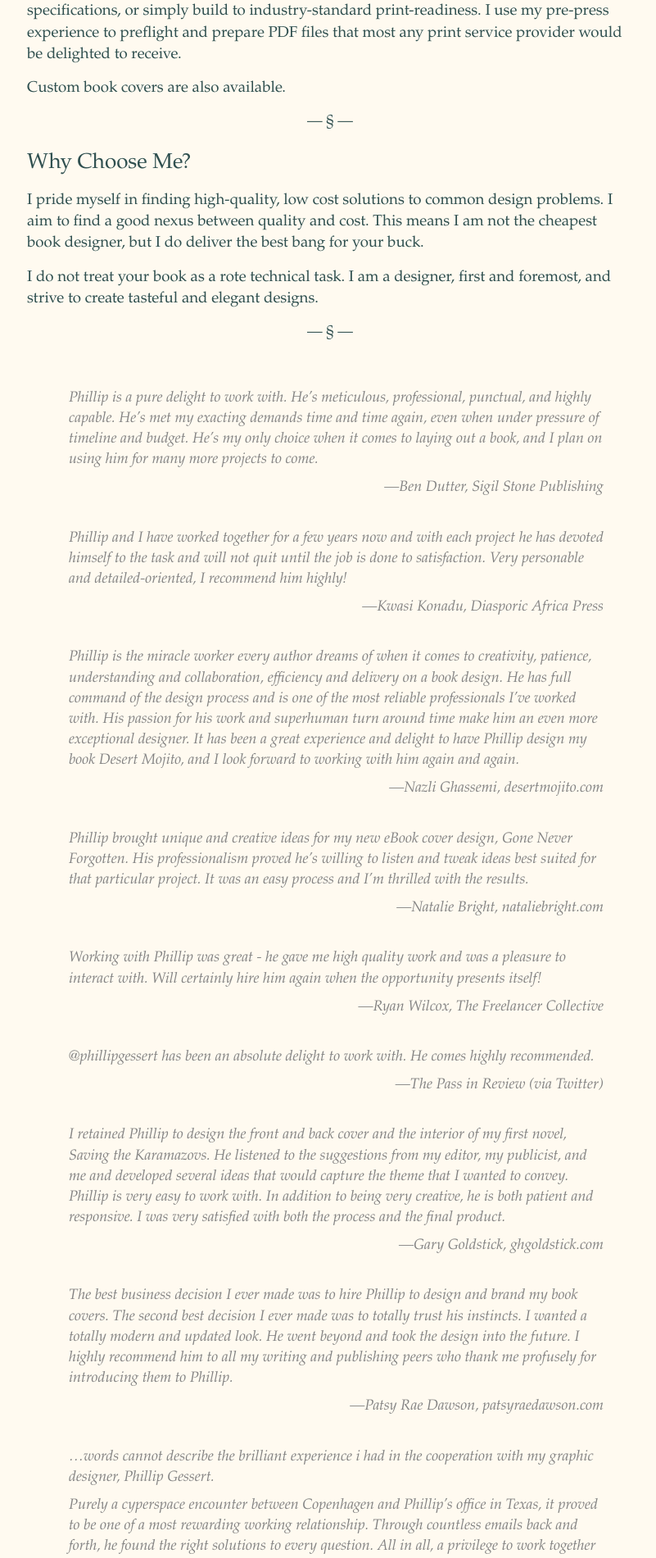
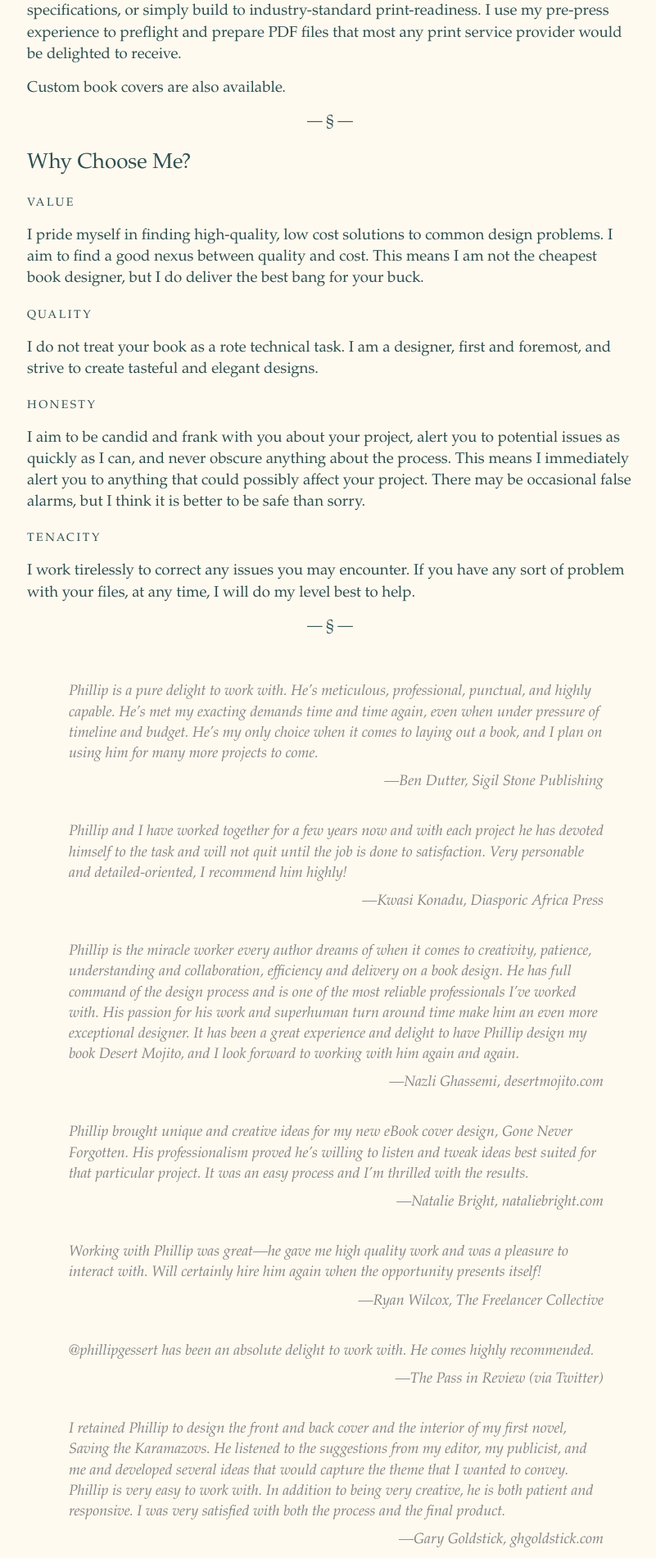
Before and after one commit to phillipgessert/phillipgessert.github.io, a Jekyll site: the page built from index.md, in a window 1280 px wide. Shown: the part 661-2562 px from the top of the page at 82% size, without its empty margins (237-1038 px from the left). Built offline with Jekyll 4.4.1, drawn with Linux system fonts in a browser that asks for light colours.

Commit message:
added more to Why Choose Me

```diff
--- a/_plugins/jekyll-typogrify.rb
+++ /dev/null
@@ -1,2 +0,0 @@
-# rubocop: disable FileName
-require "jekyll/typogrify"
--- a/_sass/_custom.scss
+++ b/_sass/_custom.scss
@@ -21,6 +21,13 @@ $tertiary-color: #C00505;
 		//color: $secondary-color;
 		font-size: $small-font-size;
 	}
+}
+
+//mailchimp
+
+form p{
+	font-size: $small-font-size;
+	font-style: italic;
 }
 
 .caps {
@@ -354,6 +361,13 @@ input[type="submit"]{
 	}
 }
 
+h4 {
+	text-transform: lowercase;
+	font-size: $small-font-size;
+	font-variant: small-caps;
+	letter-spacing: .125em;
+}
+
 // typogruby
 
 .caps {
--- a/index.md
+++ b/index.md
@@ -16,9 +16,21 @@ Custom book covers are also available.
 
 ### Why Choose Me?
 
+#### Value
+
 I pride myself in finding high-quality, low cost solutions to common design problems. I aim to find a good nexus between quality and cost. This means I am not the cheapest book designer, but I do deliver the best bang for your buck.
 
+#### Quality
+
 I do not treat your book as a rote technical task. I am a designer, first and foremost, and strive to create tasteful and elegant designs.
+
+#### Honesty
+
+I aim to be candid and frank with you about your project, alert you to potential issues as quickly as I can, and never obscure anything about the process. This means I immediately alert you to anything that could possibly affect your project. There may be occasional false alarms, but I think it is better to be safe than sorry.
+
+#### Tenacity
+
+I work tirelessly to correct any issues you may encounter. If you have any sort of problem with your files, at any time, I will do my level best to help.
 
 ---
 
@@ -38,7 +50,7 @@ I do not treat your book as a rote technical task. I am a designer, first and fo
 >
 > Natalie Bright, nataliebright.com
 
-> Working with Phillip was great - he gave me high quality work and was a pleasure to interact with. Will certainly hire him again when the opportunity presents itself!
+> Working with Phillip was great---he gave me high quality work and was a pleasure to interact with. Will certainly hire him again when the opportunity presents itself!
 >
 > Ryan Wilcox, The Freelancer Collective
 
```
